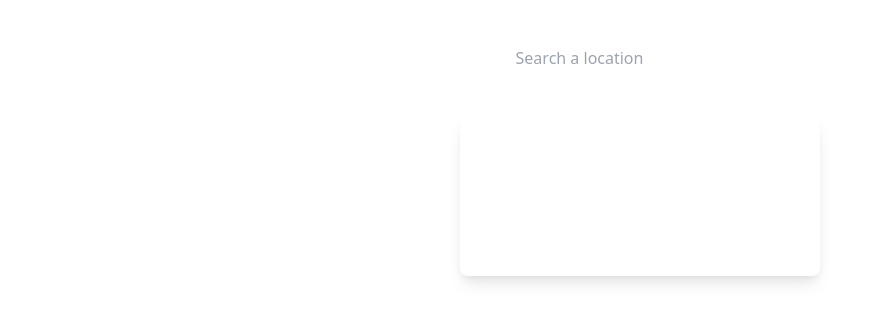
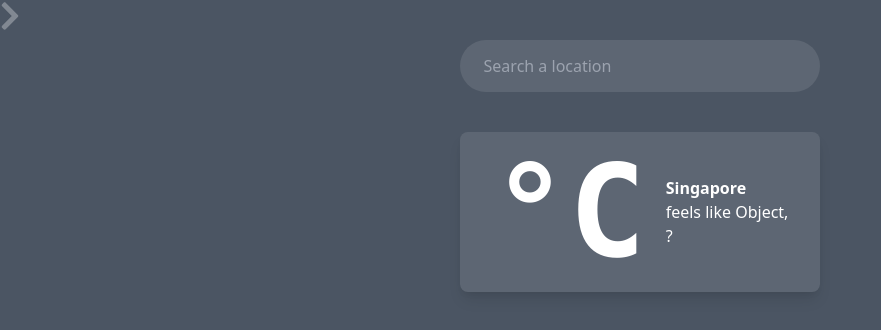
Before and after one commit to Raphael2908/PopWeather, a Vue app: page / in a window 1280 px wide. Shown: the top 330 px of the page, without its empty margins (0-881 px from the left). Built offline with nearby package versions, Linux system fonts and the light colour scheme; no server answers.

Commit message:
feat: Reference Page and NavBar

```diff
--- a/package.json
+++ b/package.json
@@ -8,6 +8,9 @@
     "lint": "vue-cli-service lint"
   },
   "dependencies": {
+    "@fortawesome/fontawesome-svg-core": "^1.2.36",
+    "@fortawesome/free-solid-svg-icons": "^5.15.4",
+    "@fortawesome/vue-fontawesome": "^3.0.0-4",
     "@headlessui/vue": "^1.4.1",
     "@tailwindcss/postcss7-compat": "^2.0.2",
     "autoprefixer": "^9",
@@ -28,6 +31,7 @@
     "babel-eslint": "^10.1.0",
     "eslint": "^6.7.2",
     "eslint-plugin-vue": "^7.0.0",
+    "vue-cli-plugin-fontawesome": "~0.3.1",
     "vue-cli-plugin-tailwind": "~2.0.6"
   },
   "eslintConfig": {
--- a/src/App.vue
+++ b/src/App.vue
@@ -1,14 +1,14 @@
 <template>
-<div class="max-h-screen h-screen w-screen ">
-  <Home/>
+<div class="h-full h-screen bg-gray-600">
+  <AppHeader/>
 </div>
 </template>
 
 <script>
-import Home from "../src/views/Home.vue"
+import AppHeader from "@/components/AppHeader.vue"
 export default {
   components: {
-    Home
+    AppHeader,
   }
 }
 </script>
--- /dev/null
+++ b/src/components/AppHeader.vue
@@ -0,0 +1,37 @@
+<template>
+    <div class="arrow flex flex-row justify-start w-36 absolute transform transition duration-300 opacity-30">
+      <button v-if="!btnHidden" @click="toggleBar()"><fa class="fa-2x text-white" icon="chevron-left"/></button>
+      <button v-if="btnHidden" @click="toggleBar()"><fa class="fa-2x text-white" icon="chevron-right"/></button>
+    </div>
+
+    <section class="sideBar absolute w-36 bg-white bg-opacity-20 inset-y-0 left-0 transform -translate-x-full transition duration-300 ease-in-out">
+    <div class="flex flex-col text-white text-lg mt-5">
+      <router-link to="/">
+        <button class="p-1 pl-5 w-full text-left rounded-xl hover:bg-gray-100 hover:bg-opacity-20 font-medium" >Home</button>
+      </router-link>
+      <router-link to="/reference">
+        <button class="p-1 pl-5 w-full text-left rounded-xl hover:bg-gray-100 hover:bg-opacity-20 font-medium" >Reference</button>
+      </router-link>
+    </div>
+  </section>
+  <router-view></router-view>
+</template>
+
+<script>
+export default {
+  data(){
+    return {
+      btnHidden: true
+    }
+  },
+  methods:{
+    toggleBar(){
+      const sideBar = document.querySelector('.sideBar')
+      const btn = document.querySelector('.arrow')
+      sideBar.classList.toggle('-translate-x-full')
+      btn.classList.toggle('translate-x-full')
+      this.btnHidden = !this.btnHidden
+    }
+  }
+}
+</script>
--- a/src/components/Search.vue
+++ b/src/components/Search.vue
@@ -1,5 +1,4 @@
 <template>
-  <div class="p-8">
   <div class="rounded-full">
     <input class=" bg-white bg-opacity-10 rounded-full w-full py-4 px-6 text-gray-400 leading-tight focus:outline-none
     hover:bg-opacity-20 transition duration-100"
@@ -7,7 +6,6 @@
     placeholder="Search a location"
     @input="(event)=> {this.$emit('search', event.target.value)}"/>
     </div>
-  </div>
 </template>
 
 <script>
--- a/src/database/Database.js
+++ b/src/database/Database.js
@@ -1,3 +1,4 @@
+
 const Database = {
 	// Halo
 	ZetaHalo: {
@@ -50,7 +51,7 @@
     temperature: 7.5,
     season: "Winter",
     img: "https://wallpaperaccess.com/full/1135531.jpg"
-  }
+  },
 }
 
 export { Database }
--- a/src/main.js
+++ b/src/main.js
@@ -2,5 +2,12 @@
 import App from './App.vue'
 import router from './router'
 import './assets/tailwind.css'
+import { library } from '@fortawesome/fontawesome-svg-core'
+import { fas } from '@fortawesome/free-solid-svg-icons'
+import { FontAwesomeIcon } from '@fortawesome/vue-fontawesome'
+library.add(fas)
 
-createApp(App).use(router).mount('#app')
+createApp(App)
+  .component('fa', FontAwesomeIcon)
+  .use(router)
+  .mount('#app')
--- a/src/router/index.js
+++ b/src/router/index.js
@@ -1,11 +1,17 @@
 import { createRouter, createWebHistory } from 'vue-router'
-import Home from '../views/Home.vue'
+import Home from '@/views/Home.vue'
+import Reference from '@/views/Reference.vue'
 
 const routes = [
   {
     path: '/',
     name: 'Home',
     component: Home
+  },
+  {
+    path: '/reference',
+    name: 'reference',
+    component: Reference
   },
 ]
 
--- a/src/views/Home.vue
+++ b/src/views/Home.vue
@@ -1,8 +1,8 @@
 <template>
-<main class="h-full w-full bg-no-repeat bg-cover " :style="{ backgroundImage: 'url(' + img + ')' }">
+<main class="h-full bg-no-repeat bg-cover " :style="{ backgroundImage: 'url(' + img + ')' }">
+  <section class="flex flex-row justify-center content-center">
 
-  <section class="flex flex-row justify-center content-center	">
-    <div class="flex flex-col">
+    <div class="flex flex-col gap-10 p-10">
       <search @search="doSearch"></search>
       <Card>
         <div class="flex flex-row justify-center flex-wrap ">
@@ -15,6 +15,7 @@
         </div>
       </Card>
     </div>
+
   </section>
 </main>
 </template>
--- /dev/null
+++ b/src/views/Reference.vue
@@ -0,0 +1,48 @@
+<template>
+  <section class="w-full h-screen flex flex-row justify-center">
+    <div class="text-white text-3xl font-bold">
+      <h1 class="text-center">References</h1>
+      <section class="grid md:grid-cols-3 sm:grid-cols-1 gap-7 mt-10 grid-rows-2 ">
+        <article
+        class="bg-opacity-10 bg-white h-64 rounded-xl"
+        v-for="Data in Visible" :key="Data.name">
+          <img class="w-full h-1/2 rounded-t-xl"  :src="Data.img" alt="">
+          <div class="flex flex-col pl-2">
+            <h3 class="text-base font-light"> {{ Data.name }}</h3>
+          </div>
+        </article>
+      </section>
+
+      <div class="flex justify-around">
+        <button @click="Next()">Next</button>
+        <button>Previous</button>
+      </div>
+    </div>
+  </section>
+</template>
+
+<script>
+import { Database }  from "../database/Database"
+
+export default {
+  data(){
+    return{
+      Database: Database,
+      Visible: [],
+      currentPageId: Number
+    }
+  },
+  mounted(){
+    for (let index = 0; index < 3; index++) {
+      const element = Object.values(Database)[index];
+      this.Visible.push(element)
+      console.log(this.Visible.length)
+    }
+  },
+  method: {
+    Next(){
+
+    }
+  }
+}
+</script>
```
Also changed, not shown: src/assets/bars.png (added), 1 other file (tests, documents, lock files or other folders).
